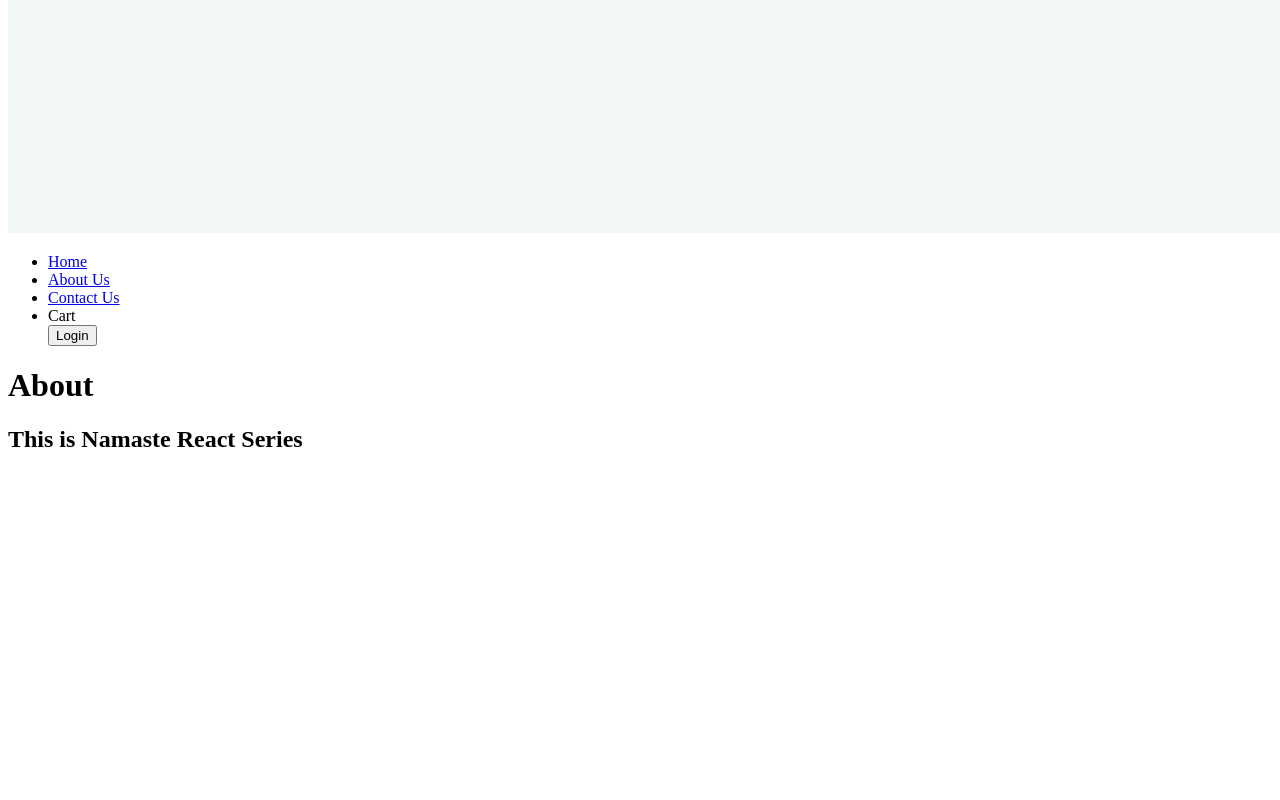
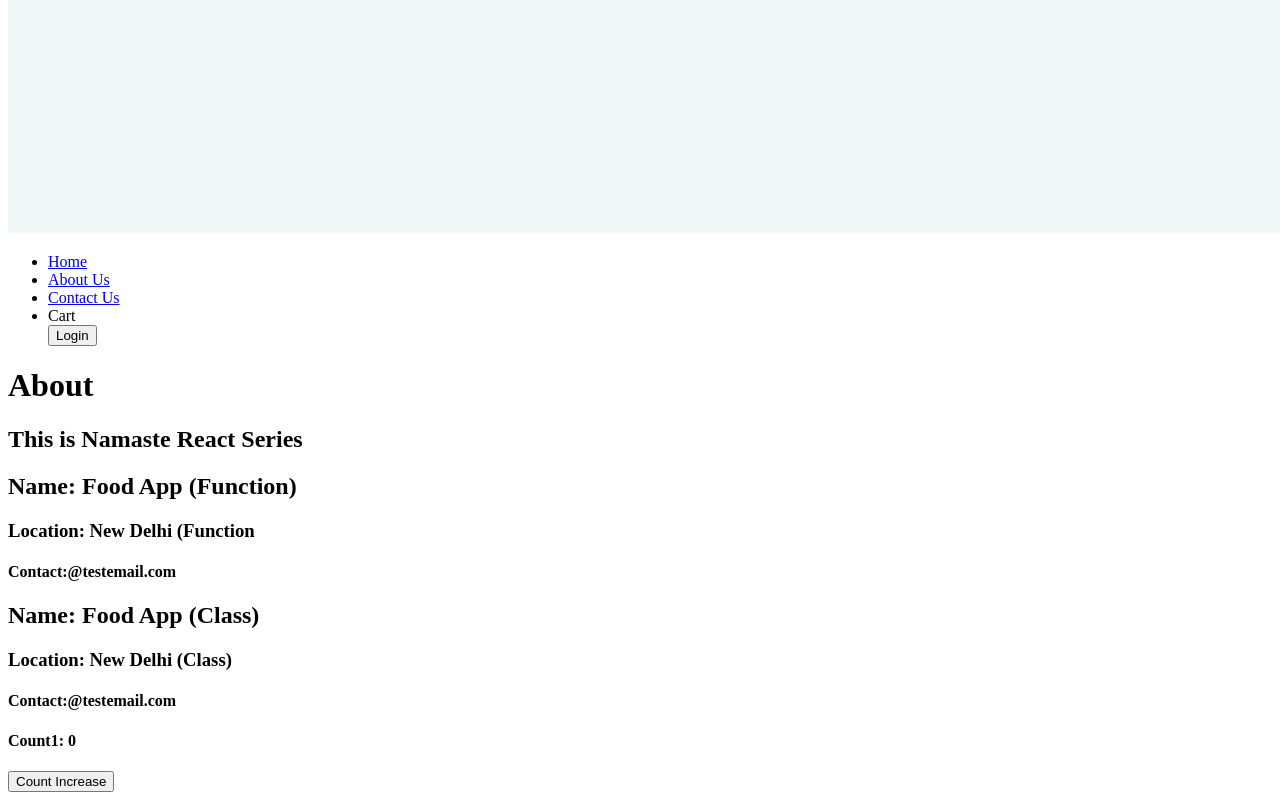
Before and after one commit to shivamgpt01/Food-Delivery-App, a React app: page /about in a window 1280 px wide. Shown: the part 1375-2175 px from the top of the page. Before the commit the page ends 1848 px from the top, so only its background shows below. Built offline with nearby package versions, Linux system fonts and the light colour scheme; the HTML template or start-up script is replaced by a standard one.

Commit message:
Lesson 8

```diff
--- a/index.css
+++ b/index.css
@@ -78,3 +78,8 @@
     background-position: 800px 0;
   }
 }
+
+.user-card {
+  padding: 10px;
+  border: 1px solid black;
+}
--- a/src/components/About.js
+++ b/src/components/About.js
@@ -1,8 +1,12 @@
+import User from "./User";
+import UserClass from "./UserClass";
 const About = () => {
   return (
     <div>
       <h1>About</h1>
       <h2>This is Namaste React Series</h2>
+      <User name="Food App (Function)" location="New Delhi (Function" />
+      <UserClass name="Food App (Class)" location="New Delhi (Class)" />
     </div>
   );
 };
--- /dev/null
+++ b/src/components/User.js
@@ -0,0 +1,10 @@
+const User = (props) => {
+  return (
+    <div className="user-card">
+      <h2>Name: {props.name}</h2>
+      <h3>Location: {props.location}</h3>
+      <h4>Contact:@testemail.com</h4>
+    </div>
+  );
+};
+export default User;
--- /dev/null
+++ b/src/components/UserClass.js
@@ -0,0 +1,28 @@
+import React from "react";
+class UserClass extends React.Component {
+  constructor(props) {
+    super(props);
+    this.state = {
+      count1: 0,
+      count2: 1,
+    };
+  }
+  render() {
+    return (
+      <div className="user-card">
+        <h2>Name: {this.props.name} </h2>
+        <h3>Location: {this.props.location}</h3>
+        <h4>Contact:@testemail.com</h4>
+        <h4>Count1: {this.state.count1}</h4>
+        <button
+          onClick={() => {
+            this.setState({ count1: this.state.count1 + 1 });
+          }}
+        >
+          Count Increase
+        </button>
+      </div>
+    );
+  }
+}
+export default UserClass;
```
Also changed, not shown: notes.txt.
